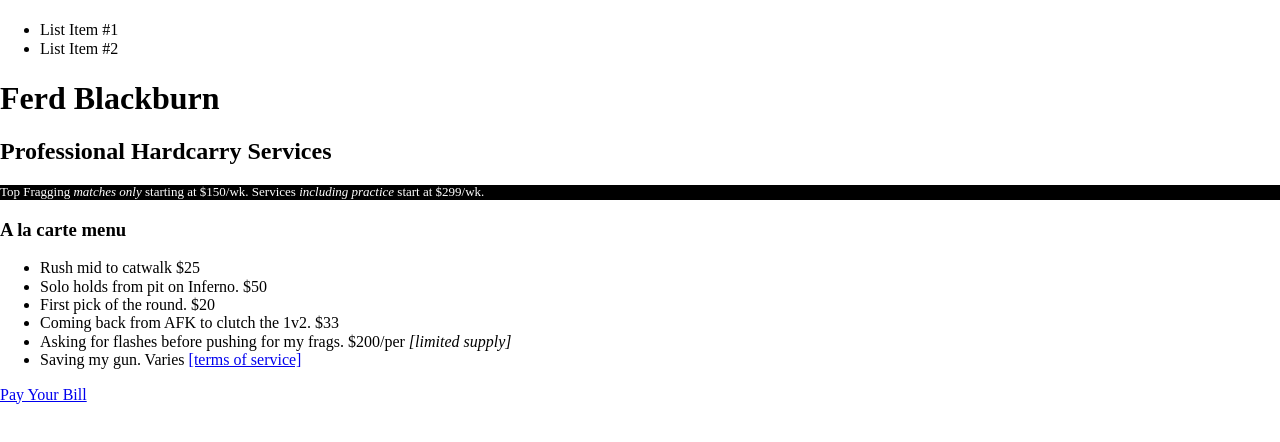
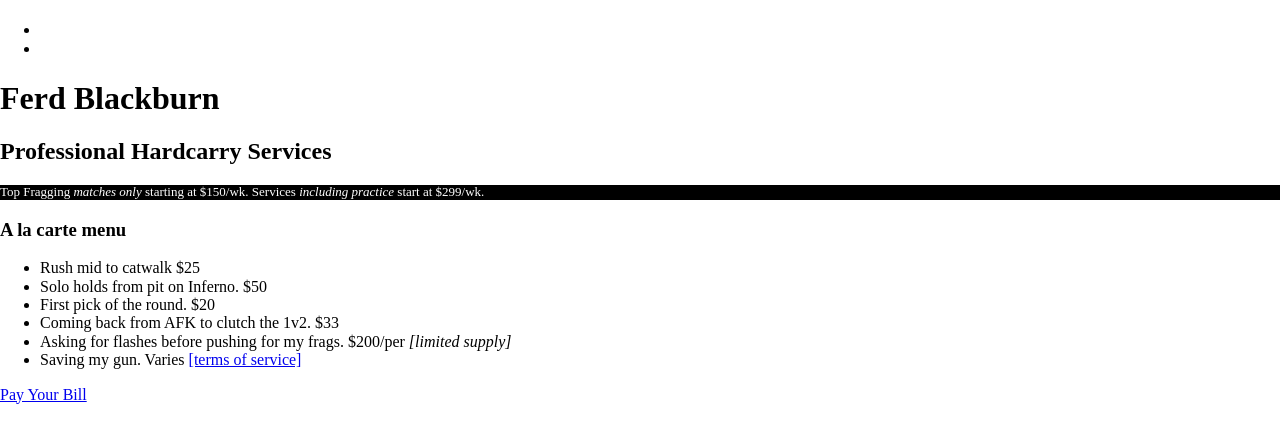
Before and after one commit to ferdblackburn/ferdblackburn.github.io, a plain HTML site: page index.html in a window 1280 px wide. Drawn offline with nearby package versions, Linux system fonts and the light colour scheme; a script that the page names is missing.

Commit message:
Update index.html

```diff
--- a/index.html
+++ b/index.html
@@ -19,8 +19,8 @@
         </main>
         <aside>
             <ul class="my-unordered-list">
-                <li>List Item #1</li>
-                <li>List Item #2</li>
+                <li></li>
+                <li></li>
             </ul>
         </aside>
     </div>
```
